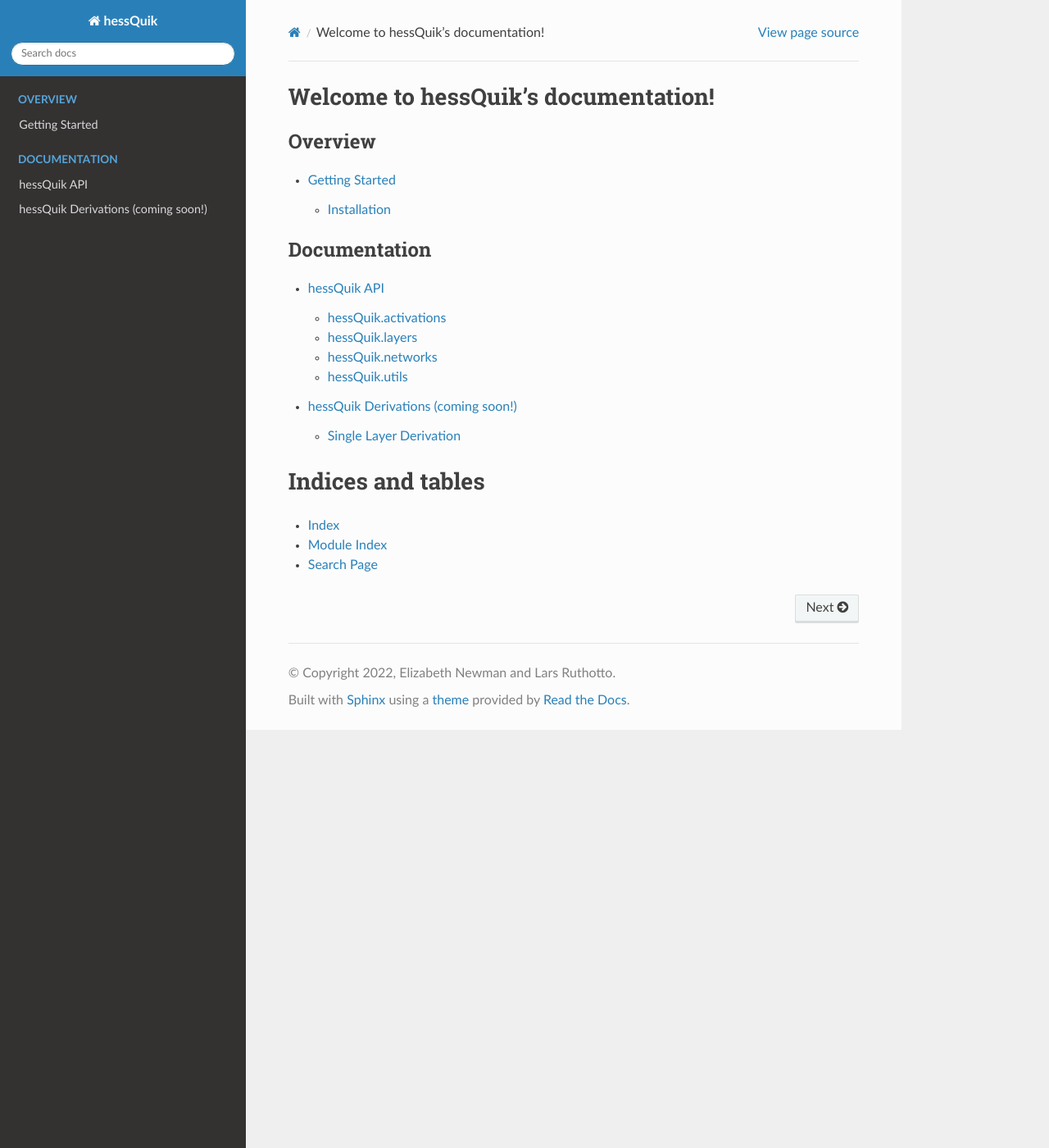
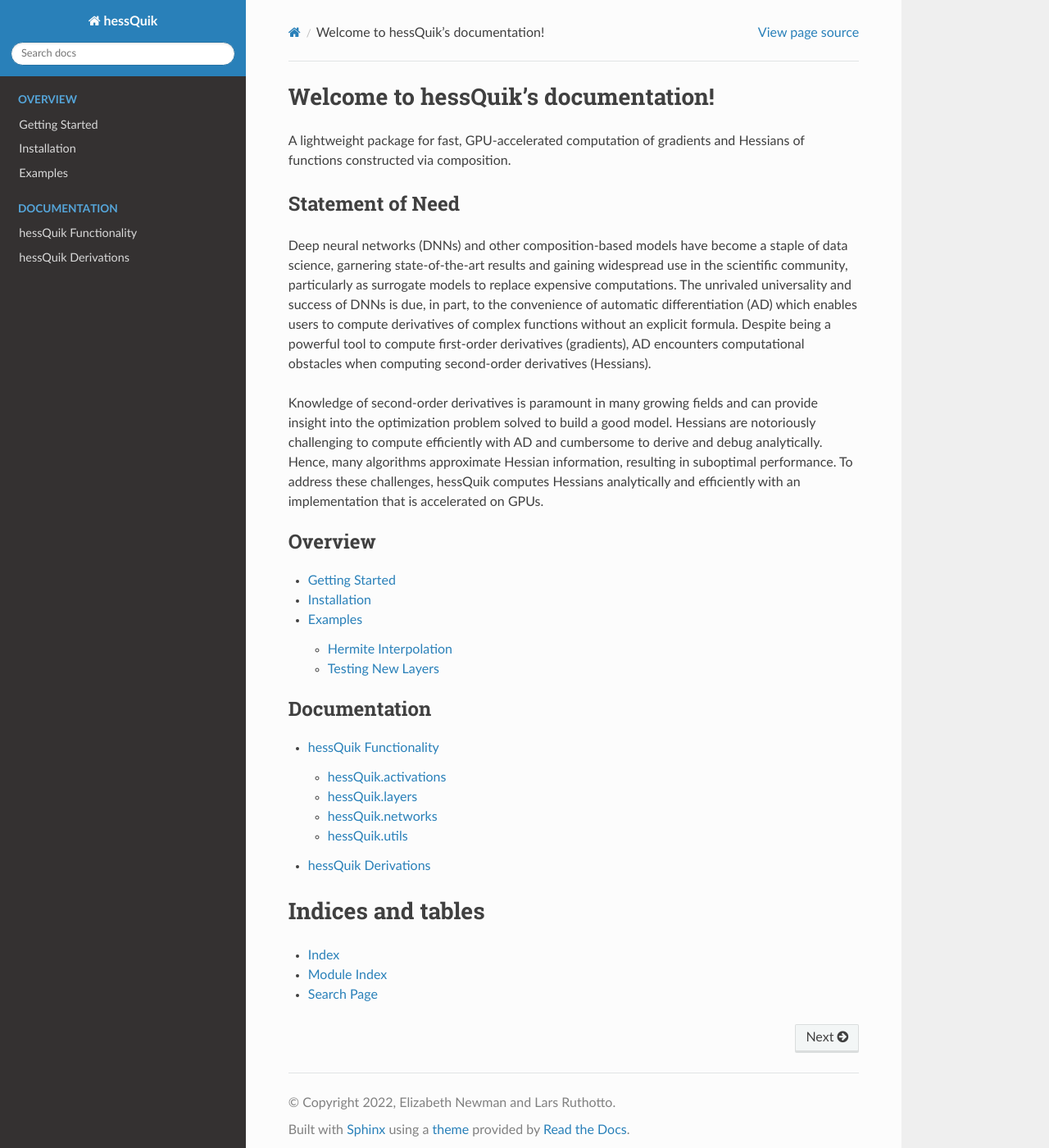
Before and after one commit to elizabethnewman/hessQuik, a Sphinx documentation site: the page built from docs/index.rst, in a window 1280 px wide and 1400 px high. Shown: the whole window at 82% size. Built offline with Sphinx 7.4.7 and the Read the Docs theme 2.0.0, drawn with Linux system fonts in a browser that asks for light colours.

```diff
--- a/docs/conf.py
+++ b/docs/conf.py
@@ -39,7 +39,6 @@ extensions = [
 	'sphinx.ext.viewcode',
 ]
 
-
 # Add any paths that contain templates here, relative to this directory.
 templates_path = ['_templates']
 
@@ -57,7 +56,9 @@ exclude_patterns = ['_build', 'Thumbs.db', '.DS_Store']
 import sphinx_rtd_theme
 html_theme = 'sphinx_rtd_theme'
 html_theme_path = [sphinx_rtd_theme.get_html_theme_path()]
-html_theme_options = {'sticky_navigation': True}
+html_theme_options = {'sticky_navigation': True, 'logo_only': False}
+
+
 
 # Add any paths that contain custom static files (such as style sheets) here,
 # relative to this directory. They are copied after the builtin static files,
--- a/docs/hessQuik_derivations/index.rst
+++ b/docs/hessQuik_derivations/index.rst
@@ -1,8 +1,4 @@
-hessQuik Derivations (coming soon!)
-===================================
+hessQuik Derivations
+====================
 
-.. toctree::
-   :maxdepth: 2
-   :Caption: hessQuik Derivations (coming soon!)
-
-   hessQuik.singleLayer_derivation
+Coming Soon!
--- a/docs/hessQuik_API/index.rst
+++ b/docs/hessQuik_functionality/index.rst
@@ -1,9 +1,8 @@
-hessQuik API
-============
+hessQuik Functionality
+======================
 
 .. toctree::
    :maxdepth: 2
-   :Caption: hessQuik API
 
    hessQuik.activations
    hessQuik.layers
--- a/docs/index.rst
+++ b/docs/index.rst
@@ -4,21 +4,33 @@
    contain the root `toctree` directive.
 
 Welcome to hessQuik's documentation!
-==============================================================
+====================================
+
+A lightweight package for fast, GPU-accelerated computation of gradients and Hessians of functions constructed via composition.
+
+Statement of Need
+-----------------
+
+Deep neural networks (DNNs) and other composition-based models have become a staple of data science, garnering state-of-the-art results and gaining widespread use in the scientific community, particularly as surrogate models to replace expensive computations. The unrivaled universality and success of DNNs is due, in part, to the convenience of automatic differentiation (AD) which enables users to compute derivatives of complex functions without an explicit formula. Despite being a powerful tool to compute first-order derivatives (gradients), AD encounters computational obstacles when computing second-order derivatives (Hessians).
+
+Knowledge of second-order derivatives is paramount in many growing fields and can provide insight into the optimization problem solved to build a good model. Hessians are notoriously challenging to compute efficiently with AD and cumbersome to derive and debug analytically. Hence, many algorithms approximate Hessian information, resulting in suboptimal performance. To address these challenges, hessQuik computes Hessians analytically and efficiently with an implementation that is accelerated on GPUs.
 
 .. toctree::
    :maxdepth: 2
    :caption: Overview
    :glob:
 
-   hessQuik_setup/index
+   hessQuik_setup/getting_started
+   hessQuik_setup/install
+   hessQuik_setup/examples
+
 
 .. toctree::
    :maxdepth: 2
    :caption: Documentation
    :glob:
 
-   hessQuik_API/index
+   hessQuik_functionality/index
    hessQuik_derivations/index
 
 
```
Also changed, not shown: README.md (+1 -5 lines), docs/hessQuik_derivations/hessQuik.singleLayer_derivation.rst (deleted, +0 -16 lines), docs/hessQuik_setup/examples.rst (added, +16 -0 lines), docs/hessQuik_setup/getting_started.rst (added, +25 -0 lines), docs/hessQuik_setup/index.rst (deleted, +0 -7 lines), docs/hessQuik_setup/install.rst (+8 -0 lines), docs/hessQuik_functionality/hessQuik.activations.rst (renamed from docs/hessQuik_API/hessQuik.activations.rst), docs/hessQuik_functionality/hessQuik.layers.rst (renamed from docs/hessQuik_API/hessQuik.layers.rst), docs/hessQuik_functionality/hessQuik.networks.rst (renamed from docs/hessQuik_API/hessQuik.networks.rst), docs/hessQuik_functionality/hessQuik.utils.rst (renamed from docs/hessQuik_API/hessQuik.utils.rst), 1 other file.
